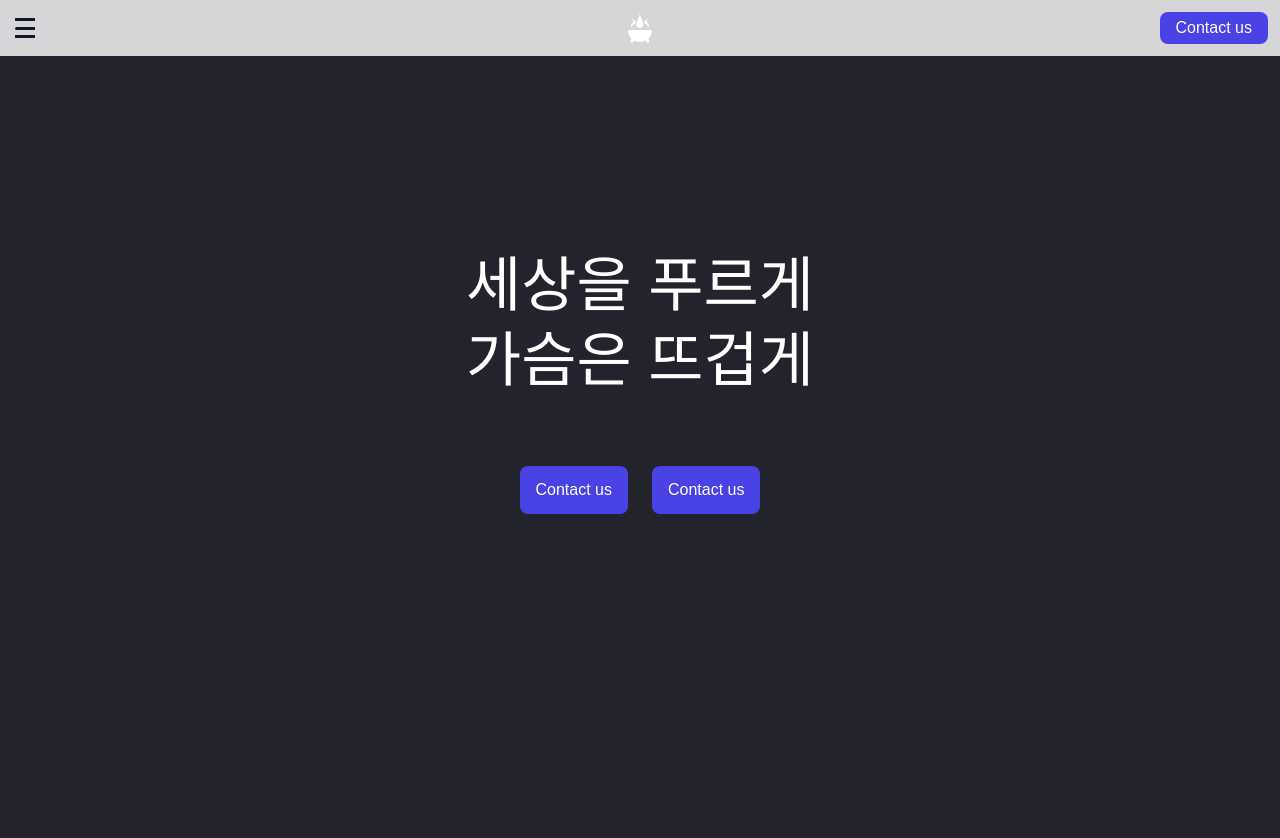
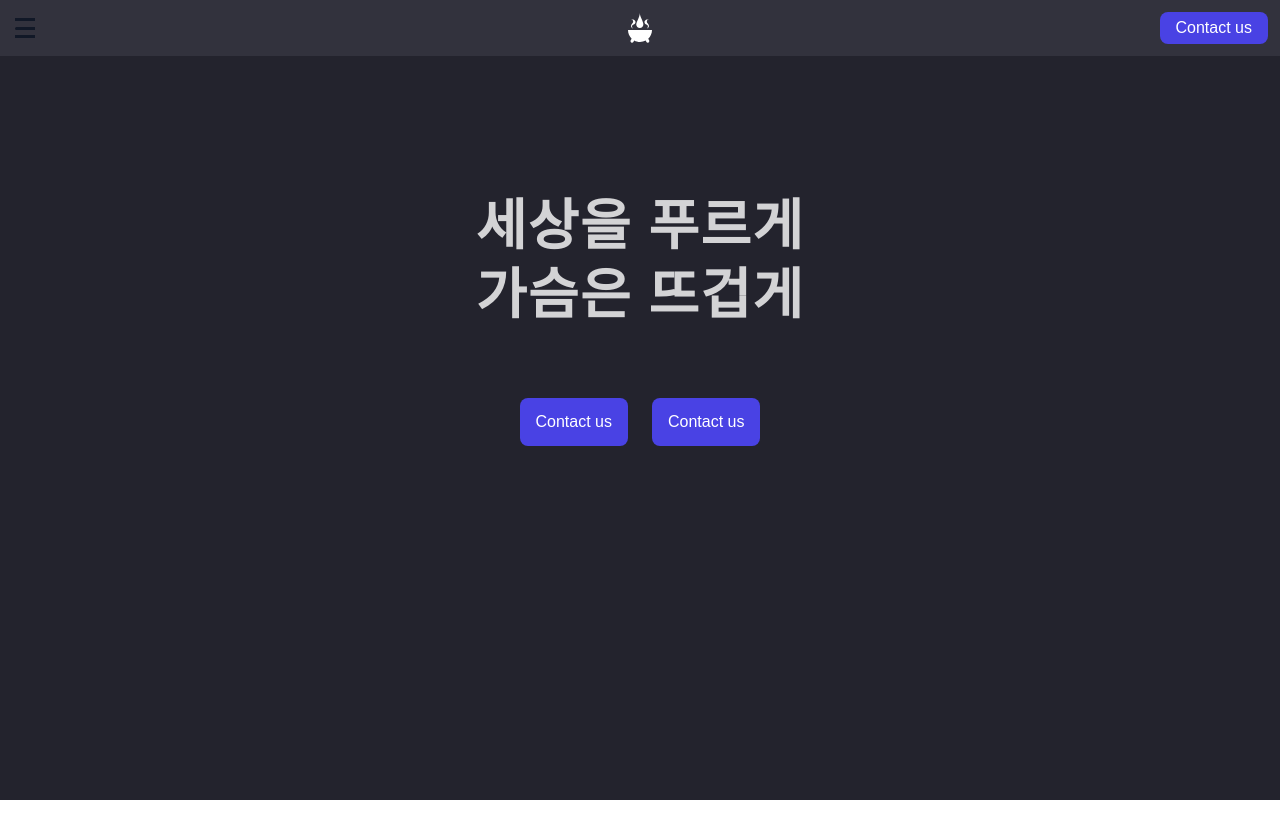
Before and after one commit to T-BluePot/portfolio, a React (Vite) app: page / in a window 1280 px wide. Shown: the top 838 px of the page. After the commit the page ends 800 px from the top, so only its background shows below. Built offline with nearby package versions, Linux system fonts and the light colour scheme.

Commit message:
Navigation 투명도 수정
요소는 유지한 채 네비게이션 바에만 투명도 적용

```diff
--- a/src/components/Pages/MainPageTitle.jsx
+++ b/src/components/Pages/MainPageTitle.jsx
@@ -6,8 +6,8 @@ const MainPageTitle = () => {
   return (
     <div
       id="main"
-      className="z-10 pt-48">
-      <div className="title text-center text-6xl leading-tight">
+      className="w-full h-screen z-10 pt-48">
+      <div className="title text-center leading-tight tracking-wide">
         <div>세상을 푸르게</div>
         <div>가슴은 뜨겁게</div>
       </div>
--- a/src/components/commons/PfNavigation.jsx
+++ b/src/components/commons/PfNavigation.jsx
@@ -6,7 +6,9 @@ import PfBluePotLogo from '@/assets/pf-blue-pot-logo.svg?react'
 
 const PfNavigation = () => {
   return (
-    <div className="w-full h-14 pf-navigation flex z-[999] relative">
+    <div>
+      <div className="pf-bar w-full h-14 fixed"></div>
+      <div className="w-full h-14 flex fixed z-[999]">
         <div className="w-full h-full flex flex-1 items-center">
           <IconHamburger className=""></IconHamburger>
         </div>
@@ -21,6 +23,7 @@ const PfNavigation = () => {
           <PfButton buttonText="Contact us" />
         </div>
       </div>
+    </div>
   )
 }
 
--- a/src/index.css
+++ b/src/index.css
@@ -2,37 +2,36 @@
 @tailwind components;
 @tailwind utilities;
 
-:root{
-  font-family:'Pretendard','Noto Sans KR', sans-serif;
+:root {
+  font-family: 'Pretendard', 'Noto Sans KR', sans-serif;
   /* //색상 변수 지정 */
   /* //gray scale */
-  --color-white: #FFFFFF !important;
-  --color-gray-100: #F5F5F5 !important;
-  --color-gray-300: #E8E8EF !important;
-  --color-gray-500: #9E9EAC !important;
-  --color-gray-700: #49495C !important;
+  --color-white: #ffffff !important;
+  --color-gray-100: #f5f5f5 !important;
+  --color-gray-300: #e8e8ef !important;
+  --color-gray-500: #9e9eac !important;
+  --color-gray-700: #49495c !important;
   --color-gray-900: #363642 !important;
-  --color-black: #23232D !important;
-  --color-black-transparents-80:rgba(54,54,66,0.8);
-  --color-black-transparents-60:rgba(54,54,66,0.6);
-  --color-black-transparents-40:rgba(54,54,66,0.4);
-  --color-black-transparents-20:rgba(54,54,66,0.2);
+  --color-black: #23232d !important;
+  --color-black-transparents-80: rgba(54, 54, 66, 0.8);
+  --color-black-transparents-60: rgba(54, 54, 66, 0.6);
+  --color-black-transparents-40: rgba(54, 54, 66, 0.4);
+  --color-black-transparents-20: rgba(54, 54, 66, 0.2);
   /* //color scale */
-  --color-blue: #11009E !important;
-  --color-light-blue: #4942E4 !important;
-  --color-pink: #E6B9DE !important;
-  --color-light-pink: #FAE7F3 !important;
-  --color-coral: #FFA4A4 !important;
+  --color-blue: #11009e !important;
+  --color-light-blue: #4942e4 !important;
+  --color-pink: #e6b9de !important;
+  --color-light-pink: #fae7f3 !important;
+  --color-coral: #ffa4a4 !important;
 }
 
-body{
-  margin: 0px;
+body {
+  margin: 0px auto;
   padding: 0px;
 }
 
 *,
 *::before,
-*::after,
-{
+*::after {
   box-sizing: border-box;
 }
--- a/src/main.jsx
+++ b/src/main.jsx
@@ -3,8 +3,4 @@ import ReactDOM from 'react-dom/client'
 import App from './App.jsx'
 import '@/index.css'
 
-ReactDOM.createRoot(document.getElementById('root')).render(
-  <React.StrictMode>
-    <App />
-  </React.StrictMode>,
-)
+ReactDOM.createRoot(document.getElementById('root')).render(<App />)
--- a/src/styles/MainPageTitle.css
+++ b/src/styles/MainPageTitle.css
@@ -1,9 +1,10 @@
 #main {
   background-color: #23232d;
-  width: 100vw;
-  height: 100vh;
 }
 
 .title {
   color: #fff;
+  font-weight: 600;
+  font-size: 55px;
+  opacity: 80%;
 }
--- a/src/styles/commons/PfNavigation.css
+++ b/src/styles/commons/PfNavigation.css
@@ -1,3 +1,4 @@
-.pf-navigation {
-  background-color: var(--color-black-transparents-20);
+.pf-bar {
+  background-color: #363642;
+  opacity: 80%;
 }
```
Also changed, not shown: src/App.css (+6 -6 lines). Lines whose indentation alone changed are shown as unchanged.
